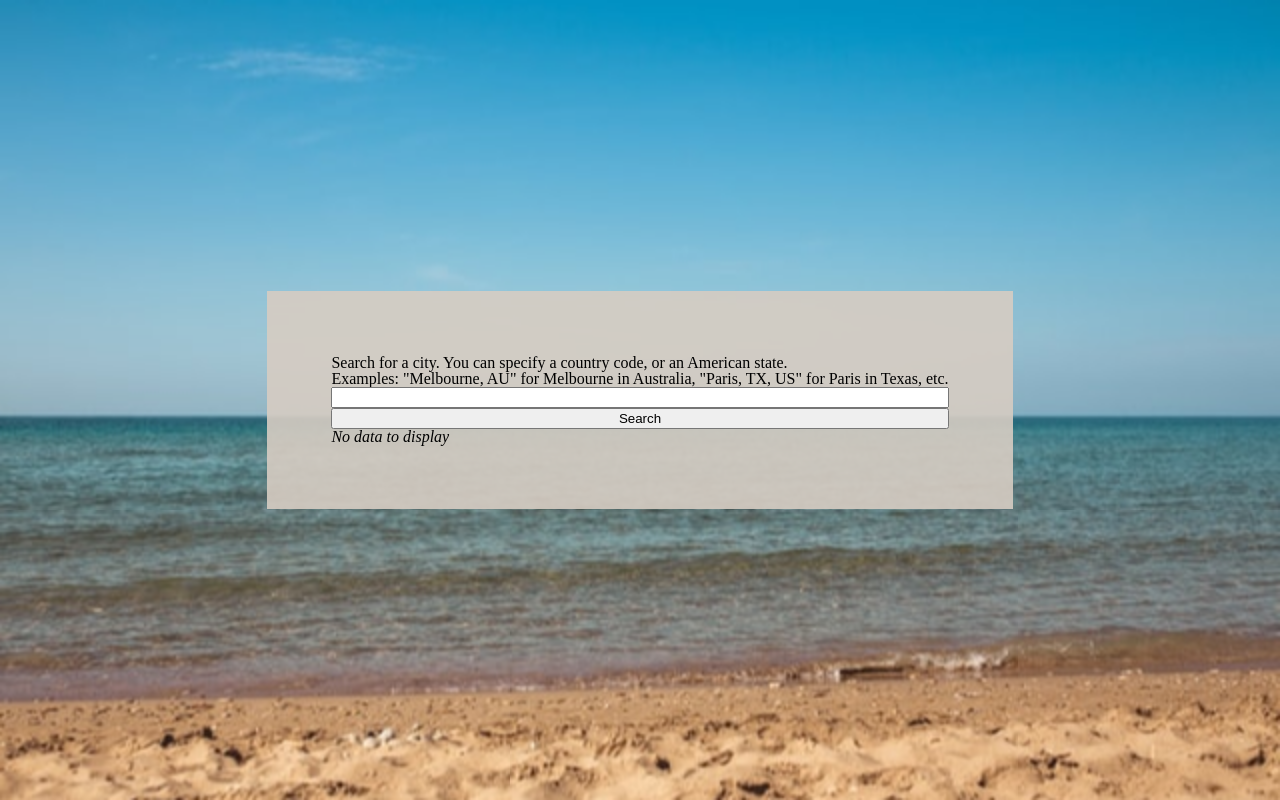
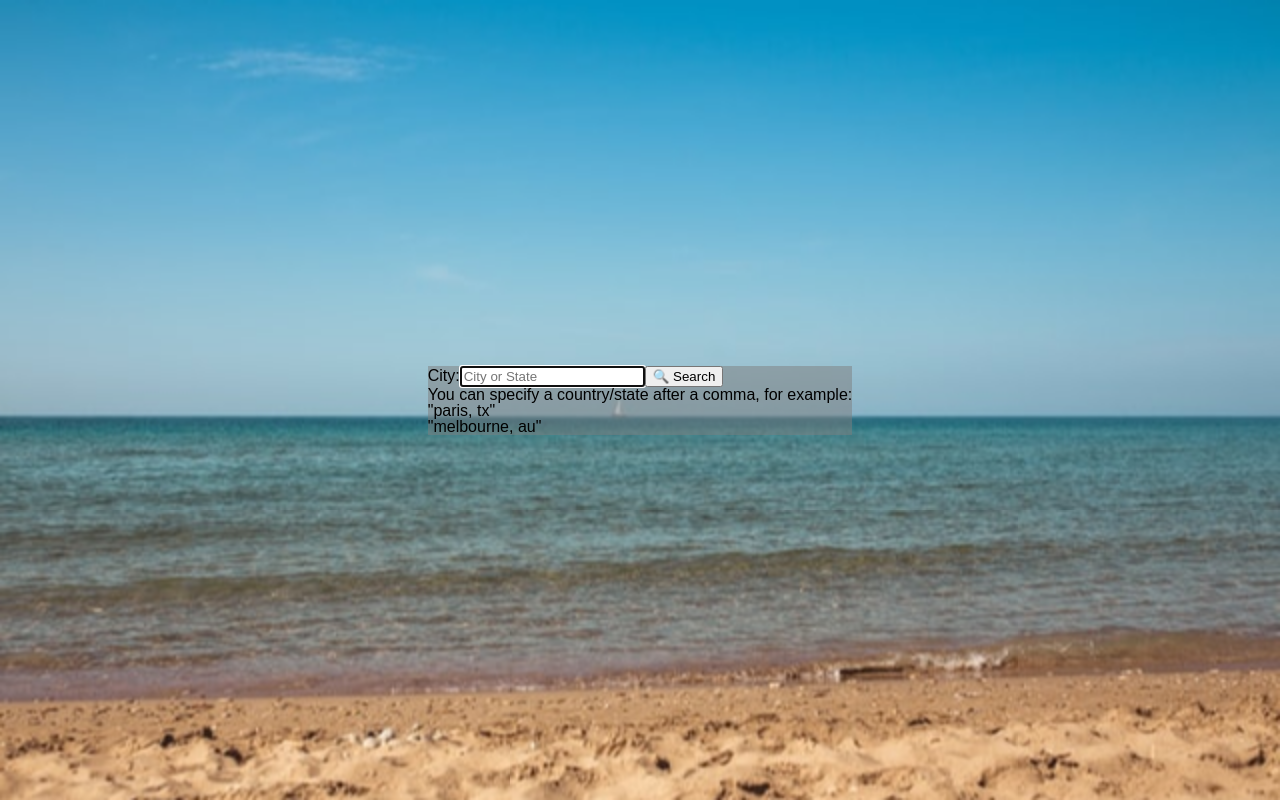
Before and after one commit to LukyLurks/weather-app, a React (Create React App) app: page / in a window 1280 px wide. Built offline with nearby package versions, Linux system fonts and the light colour scheme.

Commit message:
retries queries without results with 'us' just in case

```diff
--- a/package.json
+++ b/package.json
@@ -10,7 +10,7 @@
     "gh-pages": "^3.0.0",
     "react": "^16.13.1",
     "react-dom": "^16.13.1",
-    "react-scripts": "3.4.1"
+    "react-scripts": "^3.4.4"
   },
   "scripts": {
     "predeploy": "npm run build",
--- a/src/App.css
+++ b/src/App.css
@@ -4,6 +4,8 @@
   flex-flow: column wrap;
   justify-content: center;
   align-items: center;
+	font-family: sans-serif;
+	transition: all 0.2s ease;
 }
 
 .Clear {
--- a/src/App.js
+++ b/src/App.js
@@ -1,7 +1,7 @@
 import React from 'react';
 import './App.css';
 import './reset.css';
-import FormAndResults from './search';
+import FormAndResults from './FormAndResults.js';
 
 class WeatherApp extends React.Component {
   constructor(props) {
@@ -15,7 +15,7 @@ class WeatherApp extends React.Component {
 
     this.handleChange = this.handleChange.bind(this);
     this.handleSubmit = this.handleSubmit.bind(this);
-    this.toggleScale = this.toggleScale.bind(this);
+    this.toggleTempScale = this.toggleTempScale.bind(this);
   }
 
   handleChange({ target }) {
@@ -24,7 +24,7 @@ class WeatherApp extends React.Component {
 
   async handleSubmit(event) {
     event.preventDefault();
-    const query = this.state.query;
+    const query = this.state.query.trim();
     const key = 'f90f55ac16dce1d2e99f1bc07cc2c077';
 
     const response = await fetch(
@@ -35,11 +35,19 @@ class WeatherApp extends React.Component {
       const data = await response.json();
       this.setState({ data, error: null });
     } catch (error) {
-      this.setState({ error, data: null });
+			// Users from the US won't have to enter both their state code and "US"
+			if (response.status === 404 && !/(?:us)$/i.test(query.slice(-2))) {
+				this.setState(
+					(state) => ({ query: state.query + ', us' }),
+					(state) => this.handleSubmit(new Event("submit"))
+				);
+			} else {
+				this.setState({ error, data: null });
+			}
     }
   }
 
-  toggleScale() {
+  toggleTempScale() {
     this.setState((state) => ({ celsius: !state.celsius }));
   }
 
@@ -49,7 +57,7 @@ class WeatherApp extends React.Component {
    */
   getMainWeather() {
     if (!this.state.data) return 'Clear';
-    if (/7\d\d/.test(`${this.state.data.weather[0].main.id}`)) {
+    if (/7\d\d/.test(`${this.state.data.weather[0].id}`)) {
       return 'Obscured';
     }
     return this.state.data.weather[0].main;
@@ -61,7 +69,7 @@ class WeatherApp extends React.Component {
         <FormAndResults
           handleChange={this.handleChange}
           handleSubmit={this.handleSubmit}
-          toggleScale={this.toggleScale}
+          toggleTempScale={this.toggleTempScale}
           state={this.state}
         />
       </div>
--- a/src/FormAndResults.css
+++ b/src/FormAndResults.css
@@ -1,13 +1,3 @@
-.FormAndResults,
-.FormAndResults form,
-.FormAndResults form * {
-  display: flex;
-  flex-flow: column wrap;
-  justify-content: center;
-  align-items: stretch;
+.FormAndResults {
+	background-color: rgba(127, 127, 127, 0.5);
 }
-
-.FormAndResults {
-  padding: 5%;
-  background-color: hsla(30, 20%, 80%, 0.9);
-}
--- /dev/null
+++ b/src/FormAndResults.js
@@ -0,0 +1,92 @@
+import React from 'react';
+import './FormAndResults.css';
+
+function FormAndResults(props) {
+  return (
+    <div className="FormAndResults">
+      <SearchForm
+        onSubmit={props.handleSubmit}
+        onChange={props.handleChange}
+        value={props.state.query}
+      />
+      <WeatherResults state={props.state} toggle={props.toggleScale} />
+    </div>
+  );
+}
+
+function SearchForm(props) {
+  return (
+    <form onSubmit={props.onSubmit}>
+      <label>
+				City:
+        <input
+          id="searchField"
+          type="text"
+          onChange={props.onChange}
+          value={props.value}
+          required
+					placeholder="City or State"
+					autoFocus={true}
+        />
+      </label>
+      <button type="submit">
+				<span role="img" aria-label="magnifying glass emoji">🔍</span> Search
+			</button>
+    </form>
+  );
+}
+
+function WeatherResults(props) {
+  if (props.state.data) {
+    return (
+      <WeatherDetails
+        data={props.state.data}
+        celsius={props.state.celsius}
+        toggle={props.toggle}
+      />
+    );
+  }
+  return <WeatherNotFound error={props.state.error} data={props.state.data} />;
+}
+
+function WeatherNotFound(props) {
+	const message = <>
+		<p>{props.error ? props.error.message : ""}</p>
+		<p>
+			You can specify a country/state after a comma, for example:
+			<ul>
+				<li>"paris, tx"</li>
+				<li>"melbourne, au"</li>
+			</ul>
+		</p>
+	</>
+  return (
+    <div className="WeatherResults">{message}</div>
+  );
+}
+
+class WeatherDetails extends React.Component {
+  getCelsius() {
+    return `${Math.round(this.props.data.main.temp - 273.15)}°C`;
+  }
+  getFahrenheit() {
+    return `${Math.round(this.props.data.main.temp * (9 / 5) - 459.67)}°F`;
+  }
+  render() {
+    return (
+      <div className="WeatherResults">
+        <ul>
+          <li>
+            {this.props.data.name}, {this.props.data.sys.country}
+          </li>
+          <li>
+            {this.props.celsius ? this.getCelsius() : this.getFahrenheit()}
+          </li>
+          <button onClick={this.props.toggle}>°C ↔ °F</button>
+        </ul>
+      </div>
+    );
+  }
+}
+
+export default FormAndResults;
--- a/src/results.js
+++ /dev/null
@@ -1,49 +0,0 @@
-import React from 'react';
-import './WeatherResults.css';
-
-function WeatherResults(props) {
-  if (props.state.data) {
-    return (
-      <WeatherDetails
-        data={props.state.data}
-        celsius={props.state.celsius}
-        toggle={props.toggle}
-      />
-    );
-  }
-  return <WeatherNotFound error={props.state.error} />;
-}
-
-function WeatherNotFound(props) {
-  return (
-    <div className="WeatherResults">
-      <p>{props.error ? props.error.message : 'No data to display'}</p>
-    </div>
-  );
-}
-
-class WeatherDetails extends React.Component {
-  getCelsius() {
-    return `${Math.round(this.props.data.main.temp - 273.15)}°C`;
-  }
-  getFahrenheit() {
-    return `${Math.round(this.props.data.main.temp * (9 / 5) - 459.67)}°F`;
-  }
-  render() {
-    return (
-      <div className="WeatherResults">
-        <ul>
-          <li>
-            {this.props.data.name}, {this.props.data.sys.country}
-          </li>
-          <li>
-            {this.props.celsius ? this.getCelsius() : this.getFahrenheit()}
-          </li>
-          <button onClick={this.props.toggle}>°C ↔ °F</button>
-        </ul>
-      </div>
-    );
-  }
-}
-
-export default WeatherResults;
--- a/src/search.js
+++ /dev/null
@@ -1,40 +0,0 @@
-import React from 'react';
-import WeatherResults from './results';
-import './FormAndResults.css';
-
-function FormAndResults(props) {
-  return (
-    <div className="FormAndResults">
-      <SearchForm
-        onSubmit={props.handleSubmit}
-        onChange={props.handleChange}
-        value={props.state.query}
-      />
-      <WeatherResults state={props.state} toggle={props.toggleScale} />
-    </div>
-  );
-}
-
-function SearchForm(props) {
-  return (
-    <form onSubmit={props.onSubmit}>
-      <label>
-        Search for a city. You can specify a country code, or an American state.
-        <br />
-        Examples: "Melbourne, AU" for Melbourne in Australia, "Paris, TX, US"
-        for Paris in Texas, etc.
-        <br />
-        <input
-          id="searchField"
-          type="text"
-          onChange={props.onChange}
-          value={props.value}
-          required
-        />
-      </label>
-      <button type="submit">Search</button>
-    </form>
-  );
-}
-
-export default FormAndResults;
```
Also changed, not shown: 1 other file (tests, documents, lock files or other folders).
